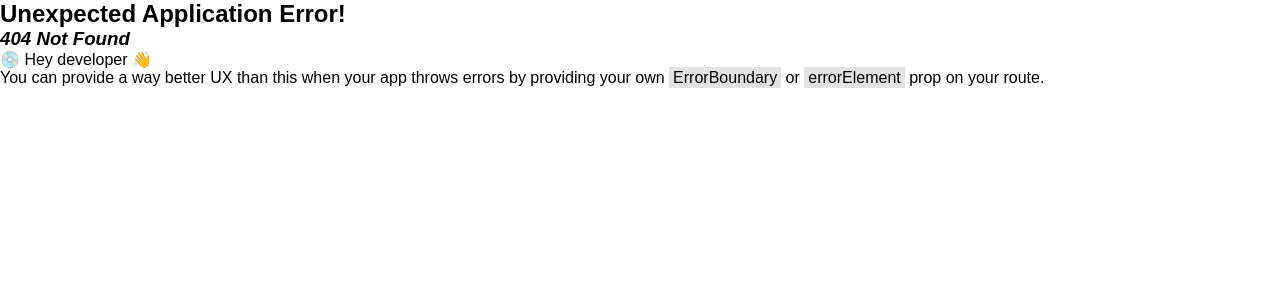
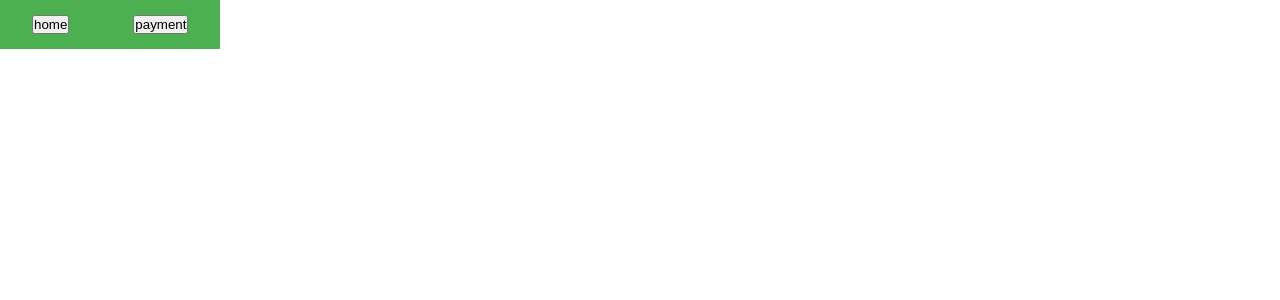
Before and after one commit to Kami0rn/Soy-juu, a React (Create React App) app in the folder frontend/: page / in a window 1280 px wide. Before the commit this address had no page. Shown: the top 300 px of the page. Built offline with nearby package versions, Linux system fonts and the light colour scheme.

Commit message:
Add home

```diff
--- a/frontend/src/index.tsx
+++ b/frontend/src/index.tsx
@@ -9,10 +9,15 @@ import {
 } from 'react-router-dom'
 import Wallet from './pages/payment/Wallet';
 import Payment from './pages/Payment';
+import Home from './pages/Home';
 
 
 const router = createBrowserRouter([
 
+  {
+    path:"/",
+    element:<Home />
+  },
   {
     path:"/payment/wallet",
     element:<Wallet />
--- /dev/null
+++ b/frontend/src/pages/Home.css
@@ -0,0 +1,11 @@
+
+#btn {
+background-color: #4CAF50; /* Green */
+  border: none;
+  color: white;
+  padding: 15px 32px;
+  text-align: center;
+  text-decoration: none;
+  display: inline-block;
+  font-size: 16px;
+}
--- /dev/null
+++ b/frontend/src/pages/Home.tsx
@@ -0,0 +1,22 @@
+import React from 'react'
+import Nav from '../Nav'
+import { Link } from "react-router-dom";
+import './Home.css'
+
+const Home = () => {
+  return (
+
+    <div>
+
+        <Link id="btn" to='/' >
+            <button>home</button>
+        </Link>
+
+        <Link id="btn" to='/payment' >
+            <button>payment</button>
+        </Link>
+     </div>
+  )
+}
+
+export default Home
```
Also changed, not shown: frontend/src/Router.tsx (deleted, +0 -42 lines), frontend/npmfix.txt.
